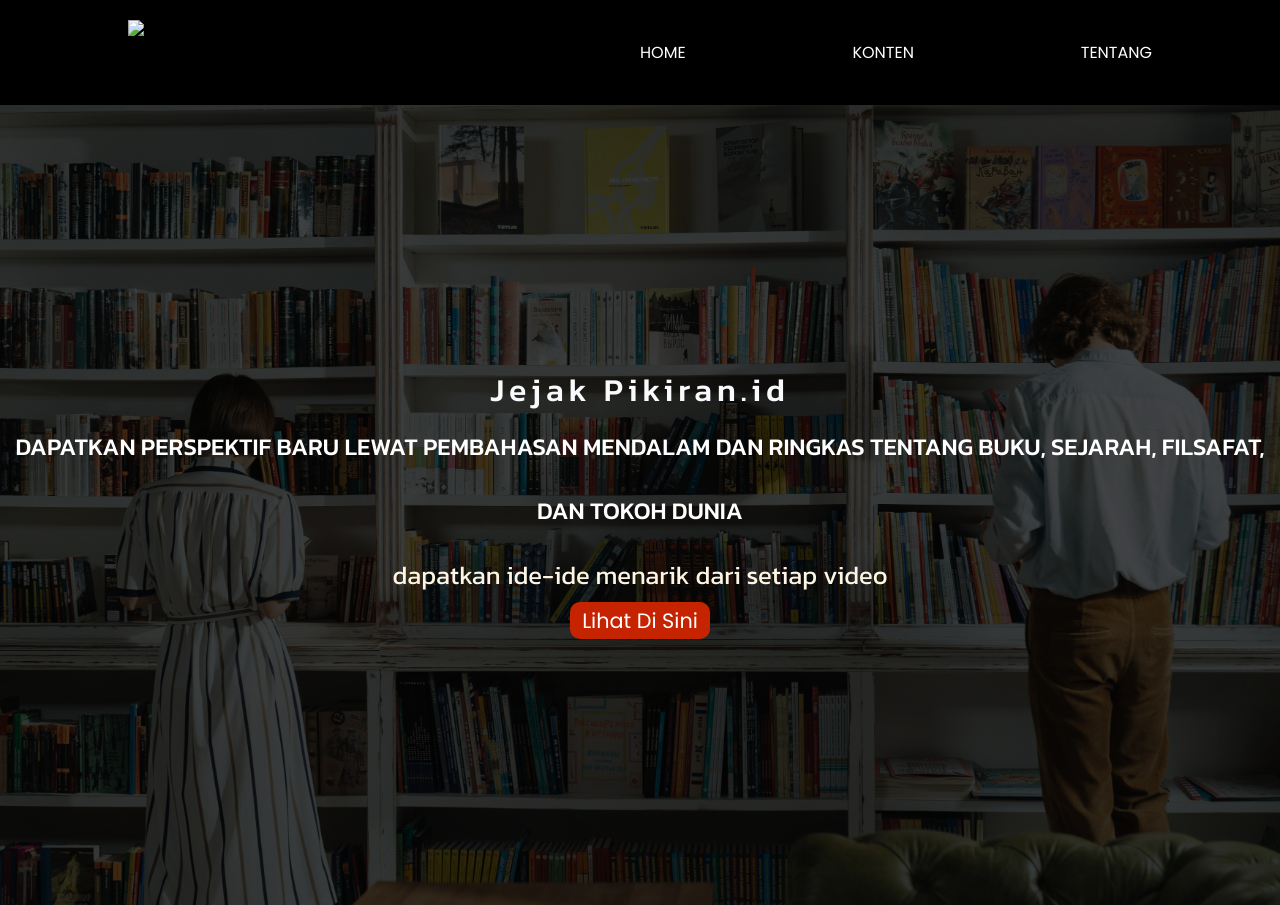
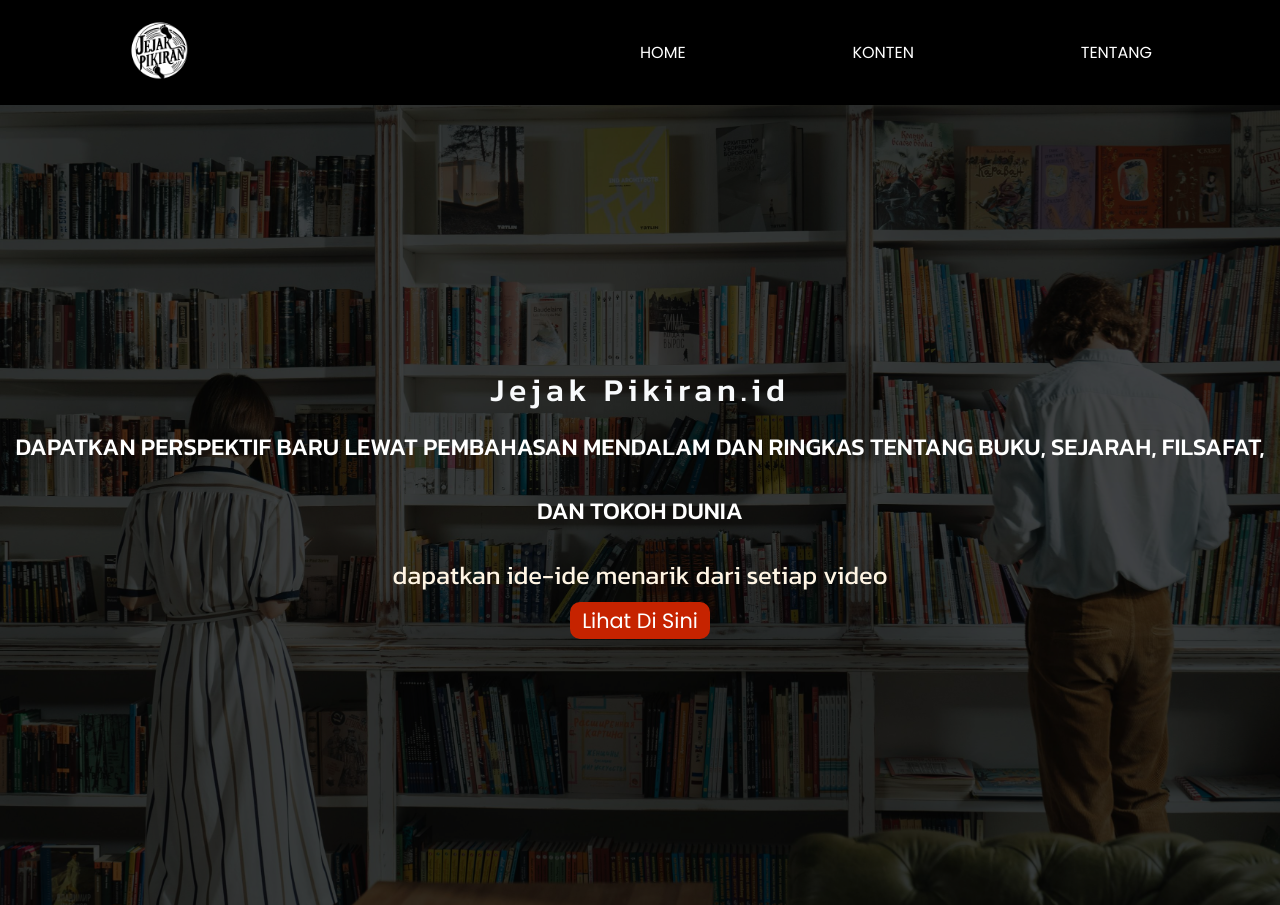
Before and after one commit to akbarrmdnn/JejakPikiran, a plain HTML site: page index.html in a window 1280 px wide. Shown: the top 905 px of the page. Drawn offline with nearby package versions, Linux system fonts and the light colour scheme; the site is published under a folder, as on GitHub Pages, so addresses that start at the root find nothing.

Commit message:
Update index.html

```diff
--- a/index.html
+++ b/index.html
@@ -23,7 +23,7 @@
     <!-- MENU -->
     <nav>
         <div class="wrapper">
-            <div class="logo"><img src="/img/jejak pikiran.jpg"/></div>
+            <div class="logo"><img src="img/jejak pikiran.jpg"/></div>
              <div class="menu">
                 <ul>
                     <li><a href="#home">HOME</a></li>
```
